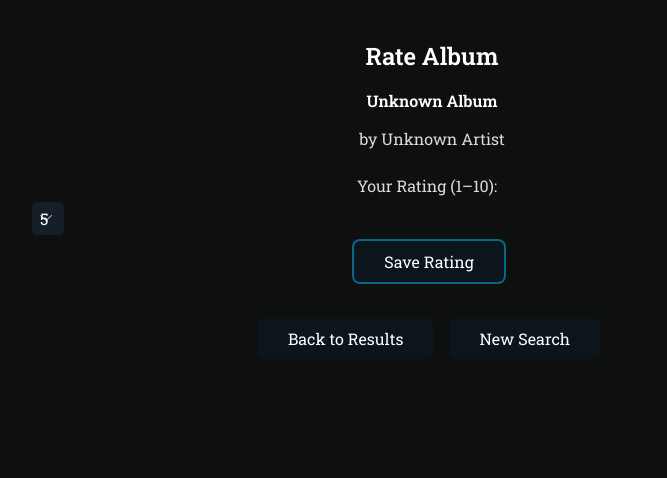
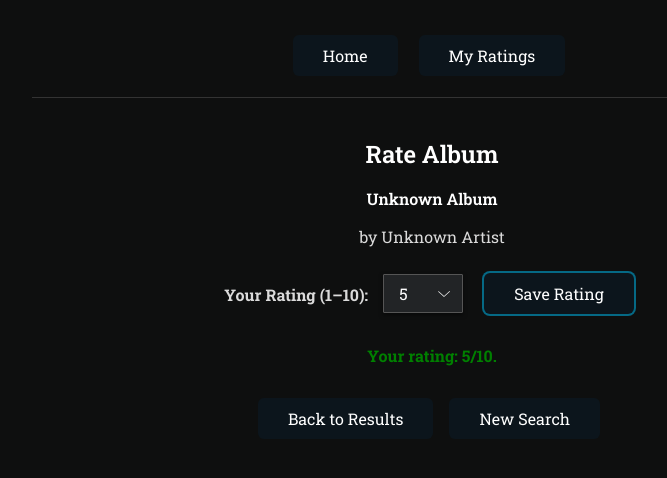
Before and after one commit to ii-hyv/somanyalbums.github.io, a React (Vite) app: page /rate in a window 1280 px wide. Both pictures are taken after a click on the button "Save Rating". Shown: the top 478 px of the page, without its empty margins (208-875 px from the left). Built offline with nearby package versions, Linux system fonts and the light colour scheme.

Commit message:
update: added new component TopBar.jsx, added logic to save ratings to LocalStorage, with an album key paired with a rating in JSON format, edited styling for dropdown menu

```diff
--- a/src/App.jsx
+++ b/src/App.jsx
@@ -2,6 +2,8 @@ import { BrowserRouter, Routes, Route} from 'react-router-dom';
 import Home from './Home';
 import Results from './Results';
 import Rate from "./Rate.jsx";
+import MyRatings from './MyRatings.jsx';
+import TopBar from './TopBar.jsx';
 import 'water.css/out/dark.min.css';
 
 
@@ -29,12 +31,33 @@ body {
           justify-content: center;
           gap: 10px;
         }
+        .rating-form {
+          margin: 25px 0;
+          display: flex;
+          justify-content: center;
+          align-items: center;
+          gap: 15px;
+        }
+        .rating-select {
+        width: 80px;
+          padding: 10px 15px;
+          font-size: 16px;
+          background-color: #222426;
+          color: #ffffff;
+          border: 1px solid #555;
+          border-radius: 1px;
+          cursor: pointer;
+          box-shadow: 0 2px 4px rgba(0,0,0,0.5);
+        }
       `}</style>
+
+          <TopBar />
 
           <Routes>
               <Route path="/" element={<Home />} />
               <Route path="/results" element={<Results />} />
               <Route path="/rate" element={<Rate />} />
+              <Route path="/my-ratings" element={<MyRatings />} />
           </Routes>
       </BrowserRouter>
   );
--- a/src/Home.jsx
+++ b/src/Home.jsx
@@ -18,7 +18,7 @@ function Home() {
     return (
         <div className="screen-container">
             <h1>So Many Albums</h1>
-            <p>Find an album and give it a rating.</p>
+            <p>Search for an album/artist.</p>
 
             <form onSubmit={handleSearch} className="search-form">
                 <input
--- /dev/null
+++ b/src/MyRatings.jsx
@@ -0,0 +1,8 @@
+export default function MyRatings() {
+    return (
+        <div className="screen-container">
+            <h2>My Ratings</h2>
+            <p>kjgealkjgeajgae</p>
+        </div>
+    );
+}
--- a/src/Rate.jsx
+++ b/src/Rate.jsx
@@ -1,23 +1,62 @@
 import { useNavigate } from 'react-router-dom';
 import Button from './Button';
+import { useState, useEffect } from 'react';
+import { useSearchParams} from 'react-router-dom';
 
 export default function Rate() {
     const navigate = useNavigate();
+    const [searchParams] = useSearchParams();
+    const album = searchParams.get("album") || "Unknown Album";
+    const artist = searchParams.get("artist") || "Unknown Artist";
+    const [rating, setRating] = useState(5);
+    const [savedMessage, setSavedMessage] = useState("");
 
+
+    // unique name to identify this specific album in storage
+
+    const albumKey = `${album}
+
+${artist}`;
+
+    // check if we already rated this album earlier
+
+    useEffect(() => {
+        const savedData = JSON.parse(localStorage.getItem("albumRatings") || "{}");
+        if (savedData[albumKey]) {
+            setRating(savedData[albumKey]);
+        }
+    }, [albumKey]);
+
+
+    function handleSave(event) {
+        event.preventDefault();
+        //pull existing ratings
+
+        const existingRatings = JSON.parse(localStorage.getItem("albumRatings") || "{}");
+
+        // add/update rating
+        existingRatings[albumKey] = Number(rating);
+
+        // save new list to storage
+        localStorage.setItem("albumRatings", JSON.stringify(existingRatings));
+        setSavedMessage(`Your rating: ${rating}/10.`);
+
+    }
     return (
         <div className="screen-container">
             <h2>Rate Album</h2>
-            <p><strong>Unknown Album</strong></p>
-            <p>by Unknown Artist</p>
+            <p><strong>{album}</strong></p>
+            <p>by {artist}</p>
 
-            <form onSubmit={(e) => e.preventDefault()} style={{ margin: '25px 0' }}>
-                <label htmlFor="rating-select" style={{ marginRight: '10px' }}>
+            <form onSubmit={handleSave} className="rating-form">
+                <label htmlFor="rating-select" style={{ fontWeight: 'bold' }}>
                     Your Rating (1–10):
                 </label>
                 <select
                     id="rating-select"
-                    defaultValue={5}
-                    style={{ padding: '8px', fontSize: '16px', marginRight: '10px' }}
+                    value={rating}
+                    onChange={(e) => setRating(e.target.value)}
+                    className="rating-select"
                 >
                     {[1, 2, 3, 4, 5, 6, 7, 8, 9, 10].map((num) => (
                         <option key={num} value={num}>{num}</option>
@@ -27,6 +66,10 @@ export default function Rate() {
                 <Button text="Save Rating" type="submit" />
             </form>
 
+            {savedMessage && (
+                <p style={{ color: 'green', fontWeight: 'bold' }}>{savedMessage}</p>
+            )}
+
             <div style={{ marginTop: '30px', display: 'flex', gap: '10px', justifyContent: 'center' }}>
                 <Button text="Back to Results" onClick={() => navigate(-1)} />
                 <Button text="New Search" onClick={() => navigate("/")} />
--- /dev/null
+++ b/src/TopBar.jsx
@@ -0,0 +1,19 @@
+import { useNavigate } from 'react-router-dom';
+import Button from './Button';
+
+export default function TopBar() {
+    const navigate = useNavigate();
+
+    return (
+        <nav style={{
+            display: 'flex',
+            gap: '15px',
+            padding: '15px',
+            justifyContent: 'center',
+            borderBottom: '1px solid #333'
+        }}>
+            <Button text="Home" onClick={() => navigate("/")} />
+            <Button text="My Ratings" onClick={() => navigate("/my-ratings")} />
+        </nav>
+    );
+}
```
